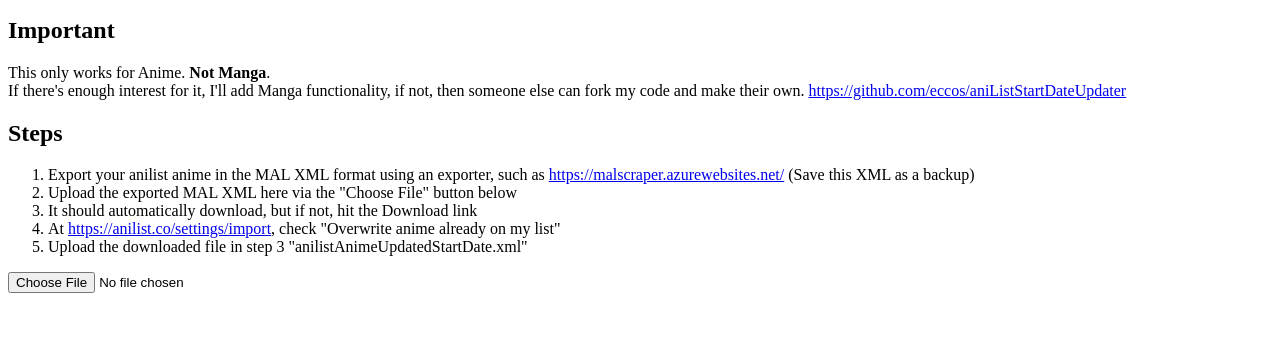
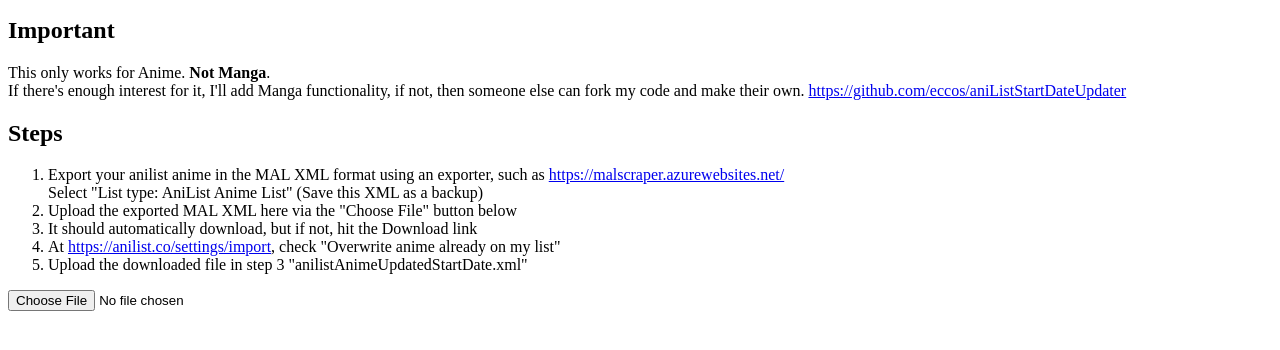
Before and after one commit to eccos/aniListStartDateUpdater, a plain HTML site: page index.html in a window 1280 px wide. Shown: the part 106-456 px from the top of the page. Drawn offline with Linux system fonts and the light colour scheme.

Commit message:
Add files via upload
updated step 1

```diff
--- a/index.html
+++ b/index.html
@@ -26,7 +26,8 @@
             <ol>
                 <li>Export your anilist anime in the MAL XML format using an exporter, such as <a
                         href="https://malscraper.azurewebsites.net/"
-                        rel="nofollow">https://malscraper.azurewebsites.net/</a> (Save this XML as a backup)</li>
+                        rel="nofollow">https://malscraper.azurewebsites.net/</a><br>
+                        Select "List type: AniList Anime List" (Save this XML as a backup)</li>
                 <li>Upload the exported MAL XML here via the "Choose File" button below</li>
                 <li>It should automatically download, but if not, hit the Download link</li>
                 <li>At <a href="https://anilist.co/settings/import"
```
